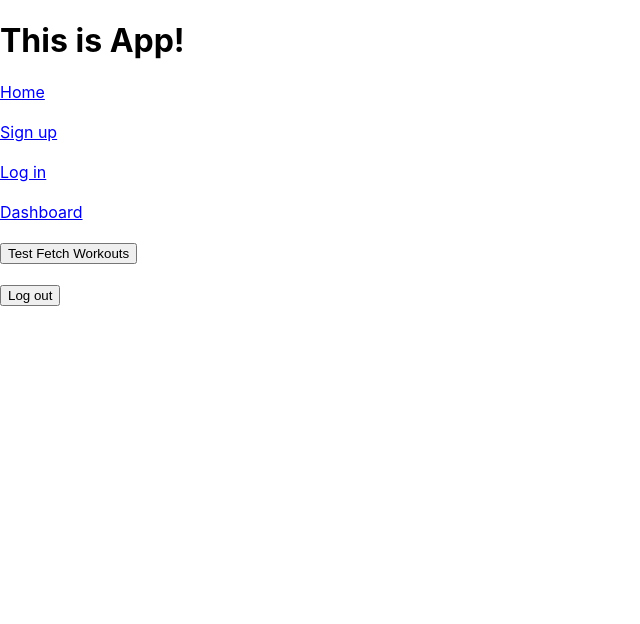
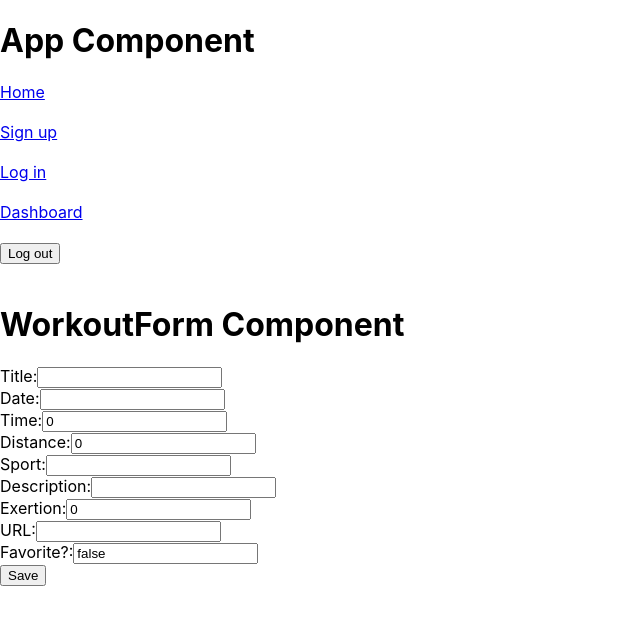
Before and after one commit to lhaake/unit4-proj-frontend, a React (Create React App) app: page /workout/add in a window 1280 px wide. Shown: the top 624 px of the page, without its empty margins (0-640 px from the left). Built offline with nearby package versions, Linux system fonts and the light colour scheme; no server answers.

Commit message:
WorkoutForm component built

```diff
--- a/src/App.js
+++ b/src/App.js
@@ -1,13 +1,27 @@
 import React, {useState, useEffect} from 'react'
+import {Route, Link, Switch} from "react-router-dom"
 import './App.css';
-import {Route, Link, Switch} from "react-router-dom"
-import TestForm from "./TestForm"
-import Dash from "./Dash"
-import Workout from "./Workout"
+import TestForm from "./test-components/TestForm"
+import Dash from "./test-components/Dash"
+import Workout from "./test-components/Workout"
+import WorkoutForm from "./test-components/WorkoutForm"
 
 function App() {
     // url to backend
     const url = "https://lh-training-log-backend.herokuapp.com"
+
+    // empty form for "add a new workout"
+	  const emptyForm = {
+      title: "",
+      date: "",
+      time: 0,
+      distance: 0,
+      sport: "",
+      description: "",
+      exertion: 0,
+      url: "",
+      isFavorite: false,
+    }
 
     // state for user login info
     const [userLogin, setUserLogin] = useState({})
@@ -61,7 +75,7 @@ function App() {
   console.log("userlogin state", userLogin)
 
   // testing fetch for user's workouts after logged in
-   const testGetWorkouts = async () => {
+   const getWorkouts = async () => {
     console.log("start of test function")
     const response = await fetch(url + "/workouts/", {
       method: "get",
@@ -82,18 +96,30 @@ function App() {
     console.log("logged out")
   }
 
-  useEffect( () => testGetWorkouts(), [userLogin.user])
+  useEffect( () => getWorkouts(), [userLogin.user])
+
+
+  // handleCreate for creating new workouts
+	const handleCreate = (newWorkout) => {
+		fetch(url + "/workouts/", {
+			method: 'post',
+			headers: { 'Content-Type': 'application/json' },
+			body: JSON.stringify(newWorkout),
+		}).then((response) => getWorkouts());
+  };
+
+
 
     return (
       <div>
-        <h1>This is App!</h1>
+      <h1>App Component</h1>
         {/* <button onClick={() => }>Sign Up</button> */}
         {/* <button onClick={() => login()}>Log In</button> */}
         <Link to="/">Home</Link><br /><br />
         <Link to="/signup">Sign up</Link><br /><br />
         <Link to="/login">Log in</Link><br /><br />
         <Link to="/dashboard">Dashboard</Link><br /><br />
-        <button onClick={() => testGetWorkouts()}>Test Fetch Workouts</button><br /><br />
+        {/* <button onClick={() => getWorkouts()}>Test Fetch Workouts</button><br /><br /> */}
         <button onClick={() => logout()}>Log out</button>
 
       <Switch>
@@ -141,10 +167,20 @@ function App() {
       : null
       }
 
+      <Route exact path="/workout/add"
+			render={(rp) => (
+			<WorkoutForm
+				{...rp}
+				label="Save"
+				workout={emptyForm}
+				handleSubmit={handleCreate}
+			/>
+			)}
+		/>
+
     </Switch>
     </div>
     )
-
 }
 
 export default App;
--- /dev/null
+++ b/src/test-components/WorkoutForm.js
@@ -0,0 +1,107 @@
+import React, {useState} from "react"
+// import {Link} from "react-router-dom"
+
+const WorkoutForm = (props) => {
+    // state for the form
+    const [formData, setFormData] = useState(props.workout);   // update with props sent down from app for an empty form
+
+    // HandleSubmit
+    const handleSubmit = (event) => {
+        event.preventDefault()
+        // handleSubmit from app here
+        props.handleSubmit(formData);
+        props.history.push('/dashboard');
+    }
+
+    // HandleChange
+    const handleChange = (event) => {
+        setFormData({...formData, [event.target.name]: event.target.value })
+    }
+
+  return (
+      <div>
+        <form onSubmit={handleSubmit}>
+        <br />
+        <h1>WorkoutForm Component</h1>
+        Title:
+        <input
+            type="text"
+            name="title"
+            value={formData.title}
+            onChange={handleChange}
+        />
+        <br />
+        Date:
+        <input
+            type="text"
+            name="date"
+            value={formData.date}
+            onChange={handleChange}
+        />
+        <br />
+        Time:
+        <input
+            type="number"
+            name="time"
+            placeholder="Enter a time"
+            value={formData.time}
+            onChange={handleChange}
+        />
+        <br />
+        Distance:
+        <input
+            type="number"
+            name="distance"
+            value={formData.distance}
+            onChange={handleChange}
+        />
+        <br />
+        Sport:
+        <input
+            type="text"
+            name="sport"
+            value={formData.sport}
+            onChange={handleChange}
+        />
+        <br />
+        Description:
+        <input
+            type="text"
+            name="description"
+            value={formData.description}
+            onChange={handleChange}
+        />
+        <br />
+        Exertion:
+        <input
+            type="number"
+            name="exertion"
+            value={formData.exertion}
+            onChange={handleChange}
+        />
+        <br />
+        URL:
+        <input
+            type="text"
+            name="url"
+            value={formData.url}
+            onChange={handleChange}
+        />
+        <br />
+        Favorite?:
+        <input
+            type="text"
+            name="isFavorite"
+            value={formData.isFavorite}
+            onChange={handleChange}
+        />
+        <br />
+        <input className="form-button" type="submit" value={props.label} />
+
+        </form>
+    </div>
+    )
+
+
+}
+export default WorkoutForm;
```
Also changed, not shown: src/notes/Pace.js (added, +14 -0 lines), src/test-components/Dash.js (renamed from src/Dash.js, +9 -4 lines), src/test-components/Workout.js (renamed from src/Workout.js, +4 -4 lines), src/test-components/TestForm.js (renamed from src/TestForm.js), 1 other file (tests, documents, lock files or other folders). Lines whose indentation alone changed are shown as unchanged.
